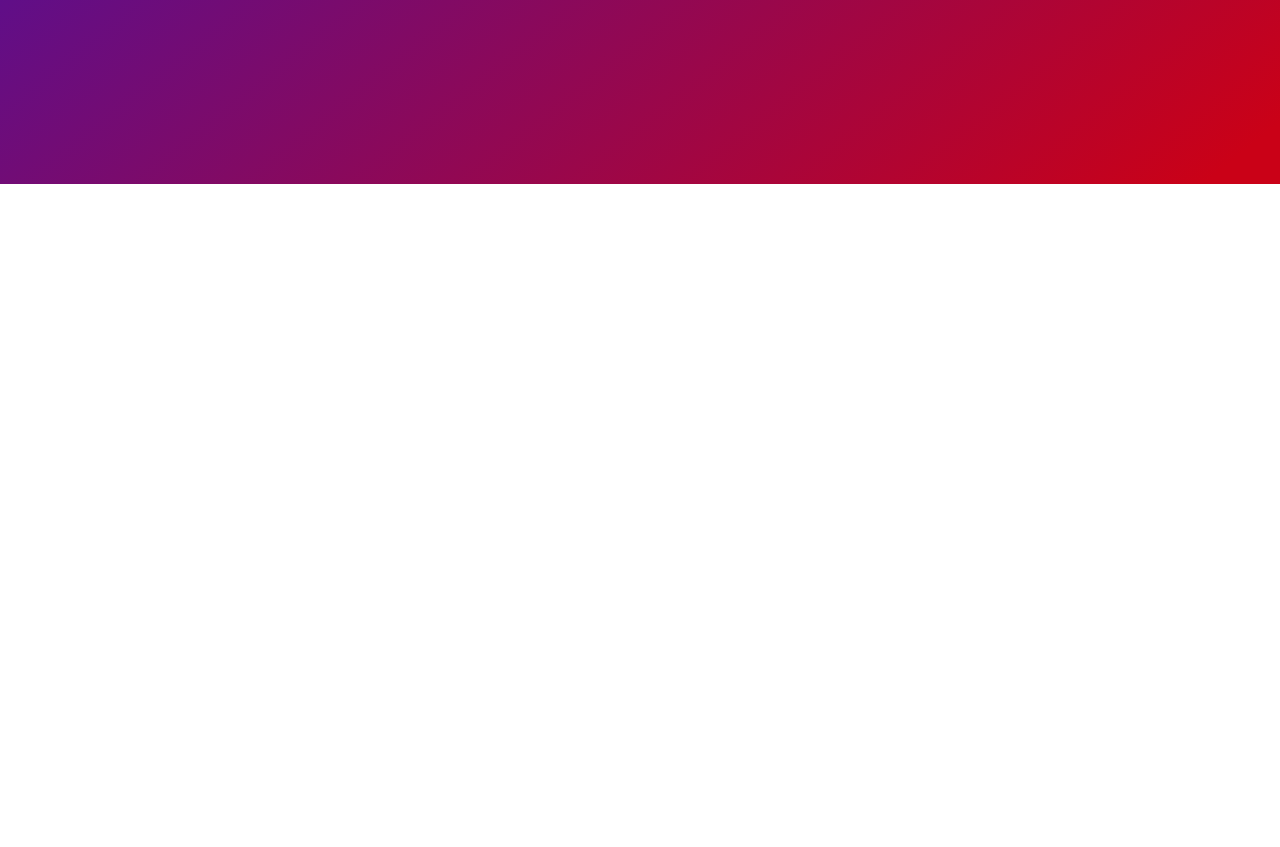
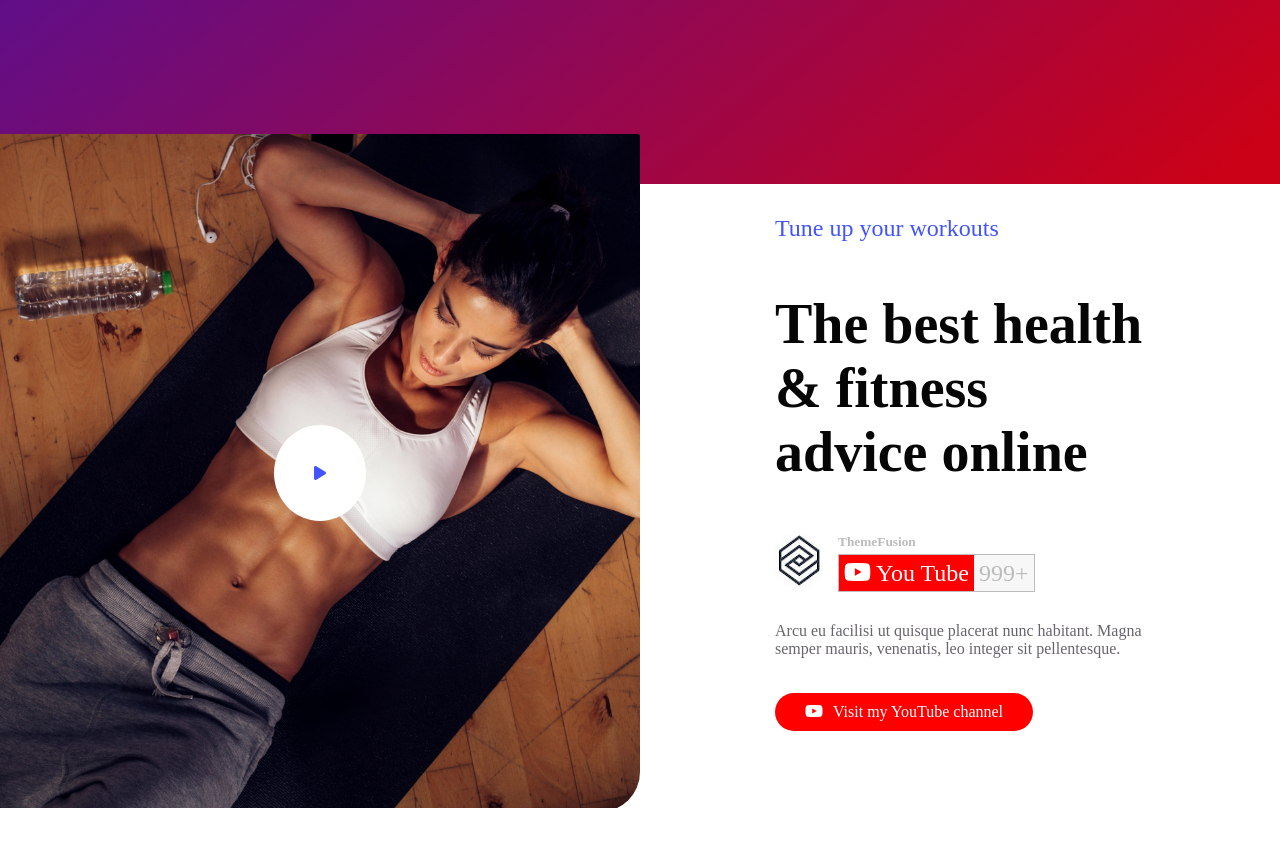
Before and after one commit to RaimondoCosma/proj-html-vuejs, a Vue app: page / in a window 1280 px wide. Shown: the part 1640-2487 px from the top of the page. Before the commit the page ends 1824 px from the top, so only its background shows below. Built offline with nearby package versions, Linux system fonts and the light colour scheme.

Commit message:
Aggiunge parte di sopra sezione due

```diff
--- a/src/components/main/AppMain.vue
+++ b/src/components/main/AppMain.vue
@@ -1,8 +1,9 @@
 <script>
 import { store } from "./../../store";
 import AppHero from "./hero/AppHero.vue";
-import AppCardMotivation from "./AppCardMotivation.vue";
-import AppMotivation from "./AppMotivation.vue";
+import AppCardMotivation from "./section-1/AppCardMotivation.vue";
+import AppMotivation from "./section-1/AppMotivation.vue";
+import AppEncourage from "./section-2/AppEncourage.vue";
 
 export default {
   name: "AppMain",
@@ -10,6 +11,7 @@ export default {
     AppHero,
     AppCardMotivation,
     AppMotivation,
+    AppEncourage,
   },
   data() {
     return {
@@ -29,6 +31,7 @@ export default {
     </div>
     <AppMotivation />
   </section>
+  <AppEncourage />
 </template>
 
 <style lang="scss" scoped>
--- a/src/components/main/AppCardMotivation.vue
+++ b/src/components/main/section-1/AppCardMotivation.vue
@@ -1,5 +1,5 @@
 <script>
-import { store } from "../../store";
+import { store } from "../../../store";
 
 export default {
   name: "AppCardMotivation",
--- /dev/null
+++ b/src/components/main/section-2/AppEncourage.vue
@@ -0,0 +1,21 @@
+<script>
+import TopEncourage from "./TopEncourage.vue";
+export default {
+  name: "AppEncourage",
+  components: {
+    TopEncourage,
+  },
+};
+</script>
+
+<template>
+  <section id="encourage">
+    <TopEncourage />
+  </section>
+</template>
+
+<style lang="scss" scoped>
+#encourage {
+  background-image: var(--lighter-color);
+}
+</style>
--- /dev/null
+++ b/src/components/main/section-2/SpotEncourage.vue
@@ -0,0 +1,77 @@
+<script>
+export default {
+  name: "SpotEncourage",
+};
+</script>
+
+<template>
+  <div class="top-encourage-right">
+    <span>Tune up your workouts</span>
+    <h2>The best health & fitness advice online</h2>
+    <div class="yt-reference">
+      <img src="./../../../assets/img/section-2/unnamed.jpg" alt="logo" />
+      <div class="yt-advice">
+        <small>ThemeFusion</small>
+        <div class="buttons">
+          <span class="btn-small-primary">
+            <a href="#"><i class="fa-brands fa-youtube"></i>You Tube</a>
+          </span>
+          <span class="btn-small-secondary">
+            <a href="#">999+</a>
+          </span>
+        </div>
+      </div>
+    </div>
+    <p>
+      Arcu eu facilisi ut quisque placerat nunc habitant. Magna semper mauris,
+      venenatis, leo integer sit pellentesque.
+    </p>
+    <div class="btn-red">
+      <a href="#"
+        ><i class="fa-brands fa-youtube"></i>Visit my YouTube channel</a
+      >
+    </div>
+  </div>
+</template>
+
+<style lang="scss" scoped>
+.top-encourage-right {
+  width: 50%;
+  color: var(--primary-color);
+  padding: 0 8.4375rem;
+  span {
+    font-size: 1.5rem;
+    color: var(--btn-color);
+  }
+  h2 {
+    padding: 3.125rem 0;
+    font-size: 3.5rem;
+  }
+  .yt-reference {
+    display: flex;
+    align-items: initial;
+    .yt-advice {
+      display: flex;
+      flex-direction: column;
+      margin-left: 0.9375rem;
+      .fa-youtube {
+        margin-right: 0.3125rem;
+      }
+      small {
+        color: var(--secondary-color);
+        font-weight: bold;
+      }
+    }
+  }
+  .buttons {
+    margin-top: 0.625rem;
+  }
+  p {
+    color: var(--light-black);
+    padding: 2.1875rem 0;
+  }
+  .btn-red .fa-youtube {
+    margin-right: 0.625rem;
+  }
+}
+</style>
--- /dev/null
+++ b/src/components/main/section-2/TopEncourage.vue
@@ -0,0 +1,27 @@
+<script>
+import VideoEncourage from "./VideoEncourage.vue";
+import SpotEncourage from "./SpotEncourage.vue";
+export default {
+  name: "TopEncourage",
+  components: {
+    VideoEncourage,
+    SpotEncourage,
+  },
+};
+</script>
+
+<template>
+  <div id="top-encourage">
+    <VideoEncourage />
+    <SpotEncourage />
+  </div>
+</template>
+
+<style lang="scss" scoped>
+#top-encourage {
+  display: flex;
+  align-items: center;
+  position: relative;
+  top: -50px;
+}
+</style>
--- /dev/null
+++ b/src/components/main/section-2/VideoEncourage.vue
@@ -0,0 +1,40 @@
+<script>
+export default {
+  name: "VideoEncourage",
+};
+</script>
+
+<template>
+  <div class="top-encourage-left">
+    <img
+      src="./../../../assets/img/section-2/service15-2x.jpg"
+      alt="video-crunch"
+    />
+    <div class="play-button">
+      <i class="fa-solid fa-play"></i>
+    </div>
+  </div>
+</template>
+
+<style lang="scss" scoped>
+.top-encourage-left {
+  position: relative;
+  width: 50%;
+  flex-shrink: 0;
+  border-radius: 0 0 2.5rem 0;
+  overflow: hidden;
+  .play-button {
+    position: absolute;
+    top: 50%;
+    left: 50%;
+    transform: translate(-50%, -50%);
+    .fa-play {
+      background-color: var(--lighter-color);
+      color: var(--btn-color);
+      padding: 2.5rem;
+      border-radius: 50%;
+      cursor: pointer;
+    }
+  }
+}
+</style>
--- a/src/style/partials/layout.scss
+++ b/src/style/partials/layout.scss
@@ -33,6 +33,20 @@ img {
     color: var(--lighter-color);
   }
 }
+.btn-red {
+  display: inline-block;
+  background-color: red;
+  border-radius: 2.5rem;
+  padding: 0.625rem 1.875rem;
+  cursor: pointer;
+  transition: background-color 0.2s linear;
+  &:hover {
+    background-color: rgb(230, 80, 75);
+  }
+  a {
+    color: var(--lighter-color);
+  }
+}
 
 .btn-secondary {
   background-color: var(--primary-color);
@@ -49,3 +63,23 @@ img {
     transition: color 0.2s linear;
   }
 }
+
+.btn-small-primary {
+  padding: 0.3125rem;
+  background-color: red;
+  cursor: pointer;
+  border-bottom: 0.0625rem solid var(--secondary-color);
+  border-left: 0.0625rem solid var(--secondary-color);
+  border-top: 0.0625rem solid var(--secondary-color);
+  & a {
+    color: var(--lighter-color);
+  }
+}
+.btn-small-secondary {
+  padding: 0.3125rem;
+  background-color: rgba(0, 0, 0, 0.031);
+  border-bottom: 0.0625rem solid var(--secondary-color);
+  border-right: 0.0625rem solid var(--secondary-color);
+  border-top: 0.0625rem solid var(--secondary-color);
+  cursor: pointer;
+}
--- a/src/style/partials/variables.scss
+++ b/src/style/partials/variables.scss
@@ -11,4 +11,5 @@
   --chevron-color: #fff941;
   --banner-color: #33475b;
   --sales-color: #79bc7b;
+  --light-black: #68646e;
 }
```
Also changed, not shown: src/assets/img/section-2/service15-2x.jpg (added), src/assets/img/section-2/unnamed.jpg (added), src/components/main/section-1/AppMotivation.vue (renamed from src/components/main/AppMotivation.vue).
